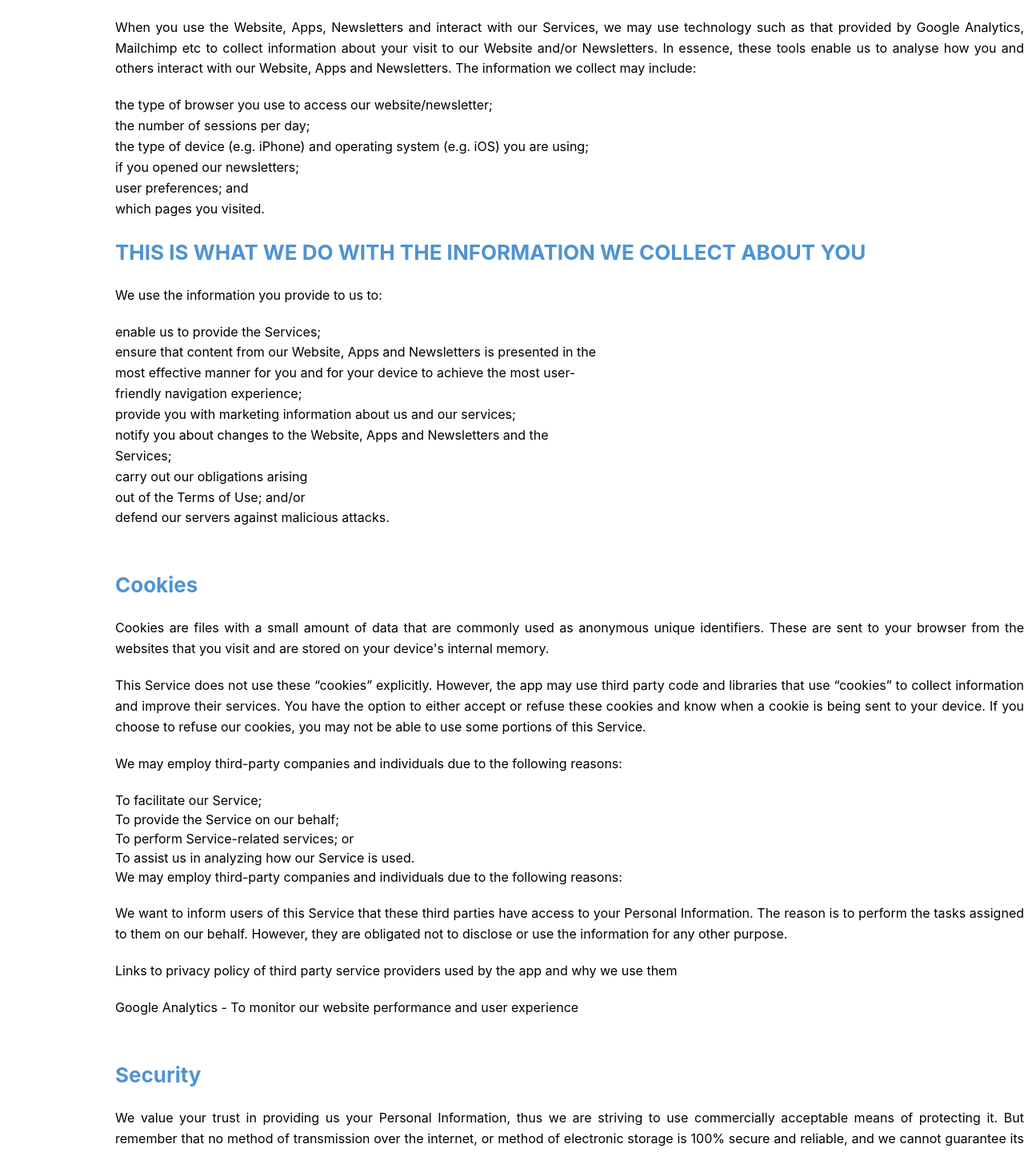
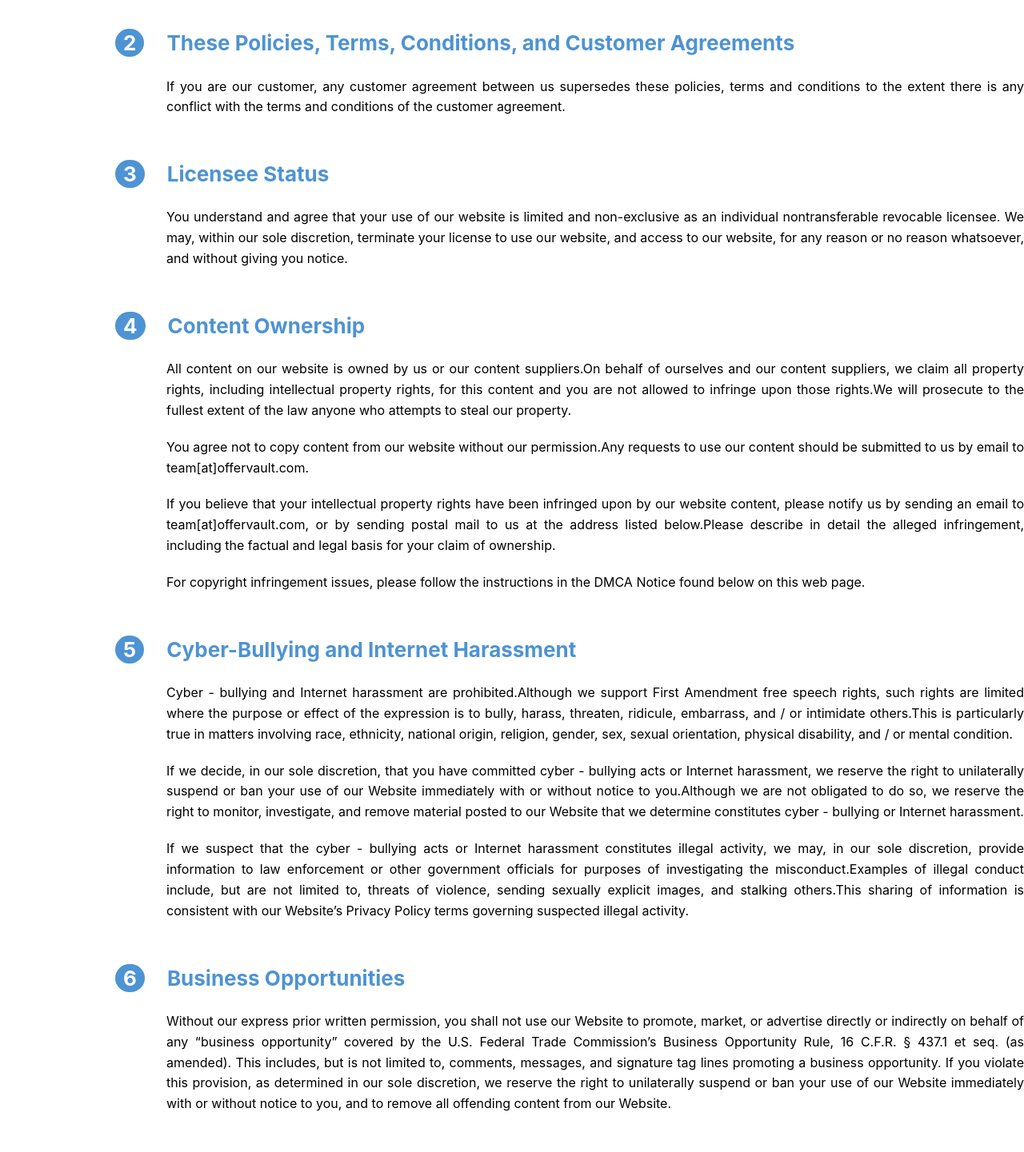
Before and after one commit to AFM-Taha/affling, a Next.js app: page /condition in a window 1280 px wide. Shown: the part 1240-2681 px from the top of the page at 80% size. Built offline with nearby package versions, Linux system fonts and the light colour scheme.

Commit message:
six section

```diff
--- /dev/null
+++ b/src/assets/static-data/condition.ts
@@ -0,0 +1,24 @@
+const condition = {
+    section2: {
+        1: 'If you are our customer, any customer agreement between us supersedes these policies, terms and conditions to the extent there is any conflict with the terms and conditions of the customer agreement. '
+    },
+    section3: {
+        1: 'You understand and agree that your use of our website is limited and non-exclusive as an individual nontransferable revocable licensee. We may, within our sole discretion, terminate your license to use our website, and access to our website, for any reason or no reason whatsoever, and without giving you notice. '
+    },
+    section4: {
+        1: ' All content on our website is owned by us or our content suppliers.On behalf of ourselves and our content suppliers, we claim all property rights, including intellectual property rights, for this content and you are not allowed to infringe upon those rights.We will prosecute to the fullest extent of the law anyone who attempts to steal our property.',
+        2: 'You agree not to copy content from our website without our permission.Any requests to use our content should be submitted to us by email to team[at]offervault.com.',
+        3: 'If you believe that your intellectual property rights have been infringed upon by our website content, please notify us by sending an email to team[at]offervault.com, or by sending postal mail to us at the address listed below.Please describe in detail the alleged infringement, including the factual and legal basis for your claim of ownership.',
+        4: 'For copyright infringement issues, please follow the instructions in the DMCA Notice found below on this web page. '
+    },
+    section5: {
+        1: ' Cyber - bullying and Internet harassment are prohibited.Although we support First Amendment free speech rights, such rights are limited where the purpose or effect of the expression is to bully, harass, threaten, ridicule, embarrass, and / or intimidate others.This is particularly true in matters involving race, ethnicity, national origin, religion, gender, sex, sexual orientation, physical disability, and / or mental condition.',
+        2: 'If we decide, in our sole discretion, that you have committed cyber - bullying acts or Internet harassment, we reserve the right to unilaterally suspend or ban your use of our Website immediately with or without notice to you.Although we are not obligated to do so, we reserve the right to monitor, investigate, and remove material posted to our Website that we determine constitutes cyber - bullying or Internet harassment.',
+        3: 'If we suspect that the cyber - bullying acts or Internet harassment constitutes illegal activity, we may, in our sole discretion, provide information to law enforcement or other government officials for purposes of investigating the misconduct.Examples of illegal conduct include, but are not limited to, threats of violence, sending sexually explicit images, and stalking others.This sharing of information is consistent with our Website’s Privacy Policy terms governing suspected illegal activity.'
+    },
+    section6: {
+        1: ' Without our express prior written permission, you shall not use our Website to promote, market, or advertise directly or indirectly on behalf of any “business opportunity” covered by the U.S. Federal Trade Commission’s Business Opportunity Rule, 16 C.F.R. § 437.1 et seq. (as amended). This includes, but is not limited to, comments, messages, and signature tag lines promoting a business opportunity. If you violate this provision, as determined in our sole discretion, we reserve the right to unilaterally suspend or ban your use of our Website immediately with or without notice to you, and to remove all offending content from our Website. '
+    },
+}
+
+export default condition
--- a/src/components/common/Footer/index.tsx
+++ b/src/components/common/Footer/index.tsx
@@ -1,5 +1,5 @@
 import Link from 'next/link';
-import { FooterLink } from '../typography/Links';
+import { FooterLink } from '../typography/links';
 import Image from 'next/image';
 
 const Footer = () => {
--- a/src/components/common/SimpleBanner/index.tsx
+++ b/src/components/common/SimpleBanner/index.tsx
@@ -11,7 +11,7 @@ const SimpleBanner = ({ children, className, img }: Props) => {
     <div
       className={` ${className} mb-[50px] h-[580px]  ${img} bg-cover    bg-center bg-no-repeat   text-white `}>
       <div className="h-[580px] bg-[#4E93D3] opacity-80">
-        <h2 className="pt-[170px] text-center text-5xl font-bold leading-[50px] text-white opacity-100">
+        <h2 className="pt-[170px]  text-center text-5xl font-bold leading-[50px] text-white opacity-100">
           {children}
         </h2>
       </div>
--- a/src/components/common/typography/BlueTitle.tsx
+++ /dev/null
@@ -1,11 +0,0 @@
-import { ReactNode } from 'react';
-
-interface Props {
-  children: ReactNode;
-  className?: string;
-}
-const BlueTitle = ({ children, className }: Props) => {
-  return <h3 className={`blue-title mb-5 ${className}`}>{children}</h3>;
-};
-
-export default BlueTitle;
--- a/src/components/common/typography/Para.tsx
+++ b/src/components/common/typography/para.tsx
@@ -11,3 +11,7 @@ export const Para20 = ({ children, className }: Props) => {
 export const Para50 = ({ children, className }: Props) => {
   return <p className={`para mb-[50px] ${className}`}>{children}</p>;
 };
+
+export const ParaDiv = ({ children, className }: Props) => {
+  return <div className={`para mb-5 ${className}`}>{children}</div>;
+};
--- /dev/null
+++ b/src/components/common/typography/titles.tsx
@@ -0,0 +1,29 @@
+import { ReactNode } from 'react';
+
+interface BlueTitle {
+  children: ReactNode;
+  className?: string;
+}
+interface BlueTitleNum {
+  children: ReactNode;
+  className?: string;
+  num: number;
+}
+
+export const BlueTitle = ({ children, className }: BlueTitle) => {
+  return <h3 className={`blue-title mb-5 ${className}`}>{children}</h3>;
+};
+
+export const BlueTitleNum = ({ children, className, num }: BlueTitleNum) => {
+  return (
+    <h3 className={`blue-title mb-5 ${className}`}>
+      <span
+        className={`mr-7 rounded-full bg-[#4e93d3]  ${
+          num === 1 ? 'px-3' : 'px-2.5'
+        } py-0.5 font-bold text-white`}>
+        {num}
+      </span>
+      {children}
+    </h3>
+  );
+};
--- a/src/pages/condition/index.tsx
+++ b/src/pages/condition/index.tsx
@@ -1,7 +1,8 @@
+import condition from '@/assets/static-data/condition';
 import privacy from '@/assets/static-data/privacy';
 import SimpleBanner from '@/components/common/SimpleBanner';
-import BlueTitle from '@/components/common/typography/BlueTitle';
-import { Para20, Para50 } from '@/components/common/typography/Para';
+import { Para20, Para50, ParaDiv } from '@/components/common/typography/para';
+import { BlueTitle, BlueTitleNum } from '@/components/common/typography/titles';
 
 export default function Condition() {
   return (
@@ -11,95 +12,74 @@ export default function Condition() {
       ________________________________________________________________________________________ */}
       <SimpleBanner img="condition-bg">Terms and Conditions</SimpleBanner>
 
-      {/*____________________________________________________________________________________________
-                                    Information Collection and Use      ____________________________________________________________________________________________ */}
       <div className="ml-36 max-w-[1240px]">
+        {/*______________________________Section 1______________________________ */}
         <article>
-          <Para20 className={'mb-5'}>{privacy.section1st[1]}</Para20>
-          <Para50>{privacy.section1st[2]}</Para50>
-        </article>
-        <article>
-          <BlueTitle>Information Collection and Use</BlueTitle>
-          <Para20>{privacy.section2nd[1]}</Para20>
-          <Para20>{privacy.section2nd[2]}</Para20>
-          <Para20>
-            the type of browser you use to access our website/newsletter; <br />
-            the number of sessions per day; <br />
-            the type of device (e.g. iPhone) and operating system (e.g. iOS) you
-            are using; <br />
-            if you opened our newsletters; <br />
-            user preferences; and <br />
-            which pages you visited.
-          </Para20>
-        </article>
-        <article>
-          <BlueTitle>
-            THIS IS WHAT WE DO WITH THE INFORMATION WE COLLECT ABOUT YOU
-          </BlueTitle>
-          <Para20>We use the information you provide to us to:</Para20>
-          <Para50>
-            enable us to provide the Services; <br />
-            ensure that content from our Website, Apps and Newsletters is
-            presented in the <br />
-            most effective manner for you and for your device to achieve the
-            most user- <br />
-            friendly navigation experience; <br />
-            provide you with marketing information about us and our services;{' '}
+          <BlueTitleNum num={1}>Legal & Policies</BlueTitleNum>
+          <ParaDiv className="ml-16">
+            Thank you for visiting our website (offervault.com), hereinafter
+            referred to as &quot; Website,&quot; &quot;website,&quot; or
+            &quot;Site.&quot;
             <br />
-            notify you about changes to the Website, Apps and Newsletters and
-            the <br />
-            Services; <br />
-            carry out our obligations arising <br />
-            out of the Terms of Use; and/or <br />
-            defend our servers against malicious attacks.
-          </Para50>
-        </article>
-        <article>
-          <BlueTitle>Cookies </BlueTitle>
-          <Para20>{privacy.sectionCookies[1]}</Para20>{' '}
-          <Para20>{privacy.sectionCookies[2]}</Para20>
-          <Para20>{privacy.sectionCookies[3]}</Para20>
-          <div>
-            <ul>
-              <li>To facilitate our Service;</li>
-              <li> To provide the Service on our behalf;</li>
-              <li> To perform Service-related services; or</li>
-              <li>To assist us in analyzing how our Service is used. </li>
+            <br />
+            This page contains the following legal documents and policies for
+            our website:
+            <br />
+            <br />
+            <ul className="ml-5	list-disc">
+              <li>Accessibility Policy</li>
+              <br />
+              <li>
+                Terms and Conditions of Use (including Video and Audio content)
+              </li>
+              <br />
+              <li>Electronic Communications Policy</li>
+              <br />
+              <li>Material Connections and Compensation Disclosure</li>
+              <br />
+              <li>External Links Policy </li>
             </ul>
-          </div>
-          <Para20>{privacy.sectionCookies[4]}</Para20>
-          <Para20>{privacy.sectionCookies[5]}</Para20>
-          <Para20>{privacy.sectionCookies[6]}</Para20>
-          <Para50>{privacy.sectionCookies[7]}</Para50>
-        </article>
-        {/* _________________________________________________________________________________________
-                                              Security
-        __________________________________________________________________________________________ */}
-        <article>
-          <BlueTitle>Security</BlueTitle>
-          <Para50>{privacy.sectionSecurity[1]}</Para50>
+          </ParaDiv>
         </article>
 
-        {/* _________________________________________________________________________________________
-                                              Links to Other Sites
-        __________________________________________________________________________________________ */}
+        {/* ______________________________Section 2___________________________ */}
         <article>
-          <BlueTitle>Links to Other Sites</BlueTitle>
-          <Para50>{privacy.sectionLinksToOtherSites[1]}</Para50>
+          <BlueTitleNum className="mt-[50px]" num={2}>
+            These Policies, Terms, Conditions, and Customer Agreements{' '}
+          </BlueTitleNum>
+          <Para50 className="ml-16">{condition.section2[1]}</Para50>
         </article>
-        {/* _________________________________________________________________________________________
-                                          Changes To This Privacy Policy
-        __________________________________________________________________________________________ */}
+
+        {/* ______________________________Section 3___________________________ */}
         <article>
-          <BlueTitle>Links to Other Sites</BlueTitle>
-          <Para50>{privacy.sectionChangesToThisPrivacyPolicy[1]}</Para50>
+          <BlueTitleNum num={3}>Licensee Status </BlueTitleNum>
+          <Para50 className="ml-16">{condition.section3[1]}</Para50>
         </article>
-        {/* _________________________________________________________________________________________
-                                                  Contact Us
-        __________________________________________________________________________________________ */}
+
+        {/* ______________________________Section 4___________________________ */}
         <article>
-          <BlueTitle>Contact Us</BlueTitle>
-          <Para50>{privacy.sectionContactUs[1]}</Para50>
+          <BlueTitleNum num={4}>Content Ownership </BlueTitleNum>
+          <Para20 className="ml-16">{condition.section4[1]}</Para20>
+          <Para20 className="ml-16">{condition.section4[2]}</Para20>
+          <Para20 className="ml-16">{condition.section4[3]}</Para20>
+          <Para50 className="ml-16">{condition.section4[4]}</Para50>
+        </article>
+
+        {/* ______________________________Section 5___________________________ */}
+        <article>
+          <BlueTitleNum num={5}>
+            Cyber-Bullying and Internet Harassment{' '}
+          </BlueTitleNum>
+          <Para20 className="ml-16">{condition.section5[1]}</Para20>
+          <Para20 className="ml-16">{condition.section5[2]}</Para20>
+          <Para50 className="ml-16">{condition.section5[3]}</Para50>
+        </article>
+
+        {/* ______________________________Section 6___________________________ */}
+        <article>
+          <BlueTitleNum num={6}>Business Opportunities</BlueTitleNum>
+
+          <Para50 className="ml-16">{condition.section6[1]}</Para50>
         </article>
       </div>
     </div>
--- a/src/pages/privacy/index.tsx
+++ b/src/pages/privacy/index.tsx
@@ -1,7 +1,7 @@
 import privacy from '@/assets/static-data/privacy';
 import SimpleBanner from '@/components/common/SimpleBanner';
-import BlueTitle from '@/components/common/typography/BlueTitle';
-import { Para20, Para50 } from '@/components/common/typography/Para';
+import { Para20, Para50 } from '@/components/common/typography/para';
+import { BlueTitle } from '@/components/common/typography/titles';
 
 export default function Privacy() {
   return (
```
Also changed, not shown: voice-assistant.json (added, +42 -0 lines), src/components/common/typography/links.tsx (renamed from src/components/common/typography/Links.tsx).
